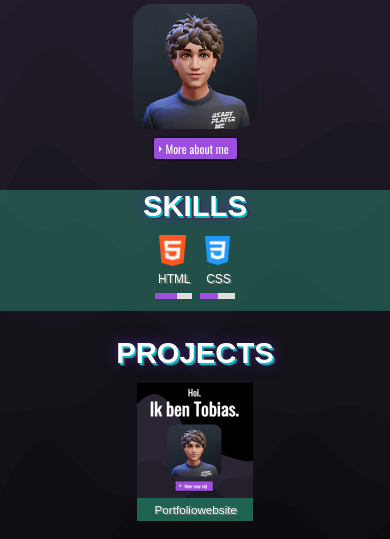
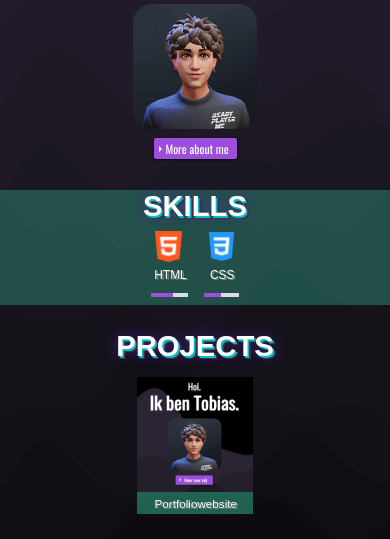
Before and after one commit to tobiasvdorp/react-portfoliowebsite, a PHP site: page / in a window 390 px wide. Shown: the part 187-726 px from the top of the page. Run offline with PHP 8.4, Linux system fonts and the light colour scheme; some libraries are stand-ins or nearby versions; some web fonts are replaced.

Commit message:
Update style.css

```diff
--- a/style.css
+++ b/style.css
@@ -834,7 +834,9 @@
   .section.skills {
     padding-bottom: 1vh;
   }
-
+.balk {
+padding-top: 1em;
+}
   /*----PROJECTEN---*/
   section.projecten {
     padding: 0 9vw;
@@ -853,6 +855,19 @@
   }
   .popups {
     padding: 2vw;
+  }
+
+  .popups h2 {
+    font-size: calc(20px + 1.3vw);
+  }
+
+  .popups p {
+    font-size: calc(10px + 0.8vw);
+    padding-bottom: 1vh;
+  }
+
+  .close-button {
+    font-size: calc(15px + 0.8vw);
   }
   /*---CONTACT----*/
   #contacttitel {
@@ -891,7 +906,7 @@
 
   /*----SKILLS----*/
   .skill-logos figure {
-    margin: 4px;
+    margin: 0 2vw;
   }
   .skill-logos figure img {
     font-size: calc(1px + 0.3vw);
@@ -914,6 +929,11 @@
   .close-button {
     font-size: 3vw;
   }
+
+.skillsbar {
+  padding-bottom: 0.2em;
+  }
+
 
   /*------PROJECTEN-----*/
 
```
